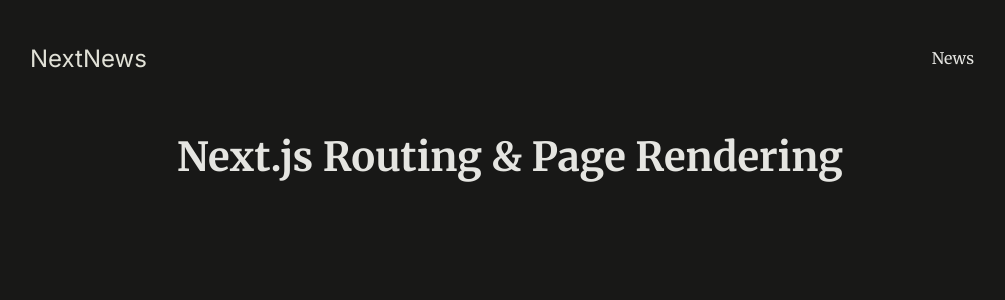
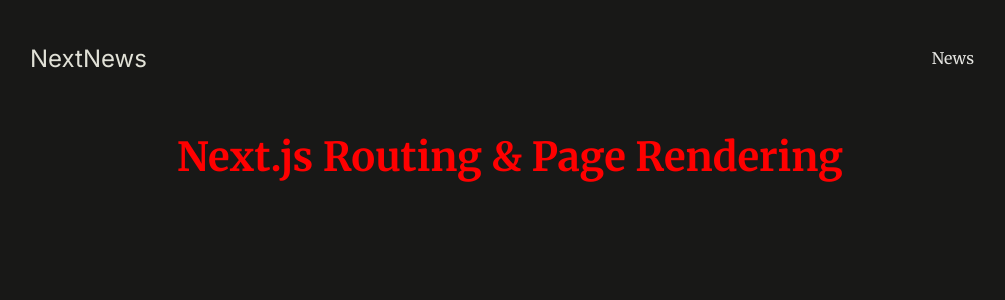
Before and after one commit to alainiranzi/Next.js-for-Routing-And-Page-Rendiring, a Next.js app: page / in a window 1280 px wide. Shown: the top 300 px of the page, without its empty margins (130-1135 px from the left). Built offline with nearby package versions, Linux system fonts and the light colour scheme.

Commit message:
copied not-found.js to slug folder

```diff
--- a/app/globals.css
+++ b/app/globals.css
@@ -201,4 +201,10 @@
 .error {
   text-align: center;
   margin-top: 3rem;
+
 }
+
+.error, h1 {
+  font-size: 2.5rem;
+  color: red;
+}
```
Also changed, not shown: app/news/[slug]/not-found.js (added, +8 -0 lines).
